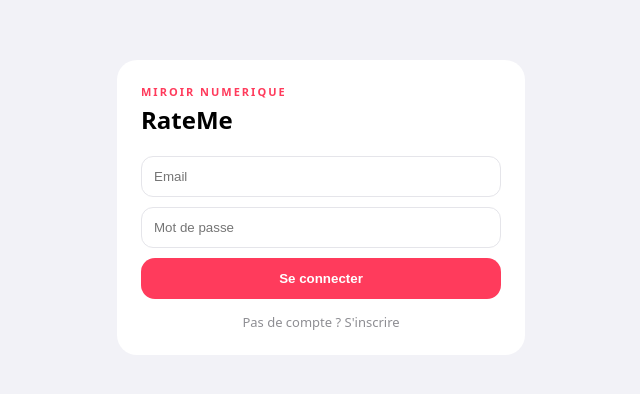
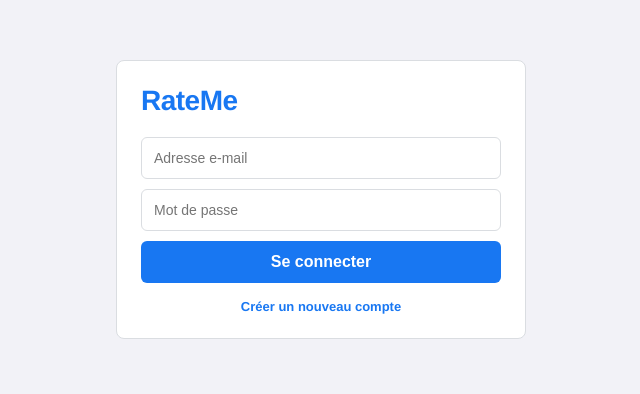
Before and after one commit to michelbomo03-cyber/rateme2, a Next.js app: page / in a window 1280 px wide. Shown: the top 394 px of the page, without its empty margins (319-959 px from the left). Built offline with nearby package versions, Linux system fonts and the light colour scheme.

Commit message:
ajout categories beaute/style/morphologie + design Meta

```diff
--- a/components/AuthForm.js
+++ b/components/AuthForm.js
@@ -5,7 +5,7 @@ import { supabase } from '../lib/supabaseClient'
 export default function AuthForm({ onLogin }) {
   const [email, setEmail] = useState('')
   const [password, setPassword] = useState('')
-  const [mode, setMode] = useState('login') // login | signup
+  const [mode, setMode] = useState('login')
   const [error, setError] = useState('')
   const [loading, setLoading] = useState(false)
 
@@ -15,12 +15,8 @@ export default function AuthForm({ onLogin }) {
     setLoading(true)
 
     if (mode === 'signup') {
-      const { data, error } = await supabase.auth.signUp({ email, password })
+      const { error } = await supabase.auth.signUp({ email, password })
       if (error) { setError(error.message); setLoading(false); return }
-      // créer le profil associé
-      if (data.user) {
-        await supabase.from('profiles').insert({ id: data.user.id })
-      }
     } else {
       const { error } = await supabase.auth.signInWithPassword({ email, password })
       if (error) { setError(error.message); setLoading(false); return }
@@ -31,31 +27,30 @@ export default function AuthForm({ onLogin }) {
   }
 
   return (
-    <div style={{ maxWidth: 360, margin: '60px auto', padding: 24, background: '#fff', borderRadius: 20 }}>
-      <div style={{ fontSize: 11, color: '#FF3B5C', letterSpacing: 2, fontWeight: 700 }}>MIROIR NUMERIQUE</div>
-      <h1 style={{ fontSize: 24, margin: '4px 0 20px' }}>RateMe</h1>
+    <div style={{ maxWidth: 360, margin: '60px auto', padding: 24, background: '#fff', borderRadius: 8, border: '1px solid #DADDE1', fontFamily: 'Helvetica, Arial, sans-serif' }}>
+      <h1 style={{ fontSize: 28, fontWeight: 800, color: '#1877F2', margin: '0 0 20px', letterSpacing: -0.5 }}>RateMe</h1>
 
       <form onSubmit={handleSubmit}>
         <input
-          type="email" placeholder="Email" value={email}
+          type="email" placeholder="Adresse e-mail" value={email}
           onChange={e => setEmail(e.target.value)} required
-          style={{ width: '100%', padding: 12, marginBottom: 10, borderRadius: 12, border: '1px solid #E5E5EA', boxSizing: 'border-box' }}
+          style={{ width: '100%', padding: 12, marginBottom: 10, borderRadius: 6, border: '1px solid #DADDE1', boxSizing: 'border-box', fontSize: 14 }}
         />
         <input
           type="password" placeholder="Mot de passe" value={password}
           onChange={e => setPassword(e.target.value)} required minLength={6}
-          style={{ width: '100%', padding: 12, marginBottom: 10, borderRadius: 12, border: '1px solid #E5E5EA', boxSizing: 'border-box' }}
+          style={{ width: '100%', padding: 12, marginBottom: 10, borderRadius: 6, border: '1px solid #DADDE1', boxSizing: 'border-box', fontSize: 14 }}
         />
-        {error && <div style={{ color: '#FF3B5C', fontSize: 13, marginBottom: 10 }}>{error}</div>}
+        {error && <div style={{ color: '#E41E1E', fontSize: 13, marginBottom: 10 }}>{error}</div>}
         <button type="submit" disabled={loading}
-          style={{ width: '100%', padding: 13, borderRadius: 14, border: 'none', background: '#FF3B5C', color: '#fff', fontWeight: 700, cursor: 'pointer' }}>
+          style={{ width: '100%', padding: 12, borderRadius: 6, border: 'none', background: '#1877F2', color: '#fff', fontWeight: 700, fontSize: 16, cursor: 'pointer' }}>
           {loading ? '...' : mode === 'login' ? 'Se connecter' : "S'inscrire"}
         </button>
       </form>
 
-      <div style={{ textAlign: 'center', marginTop: 14, fontSize: 13, color: '#8E8E93', cursor: 'pointer' }}
+      <div style={{ textAlign: 'center', marginTop: 16, fontSize: 13, color: '#1877F2', fontWeight: 600, cursor: 'pointer' }}
         onClick={() => setMode(mode === 'login' ? 'signup' : 'login')}>
-        {mode === 'login' ? "Pas de compte ? S'inscrire" : 'Déjà un compte ? Se connecter'}
+        {mode === 'login' ? "Créer un nouveau compte" : 'Vous avez déjà un compte ?'}
       </div>
     </div>
   )
```
